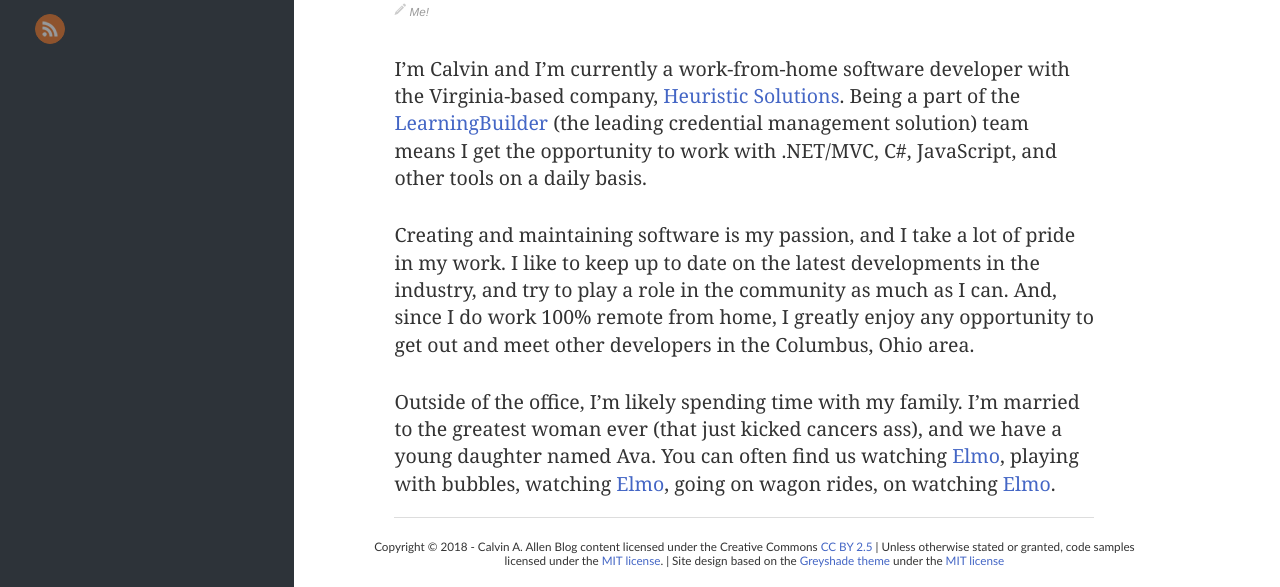
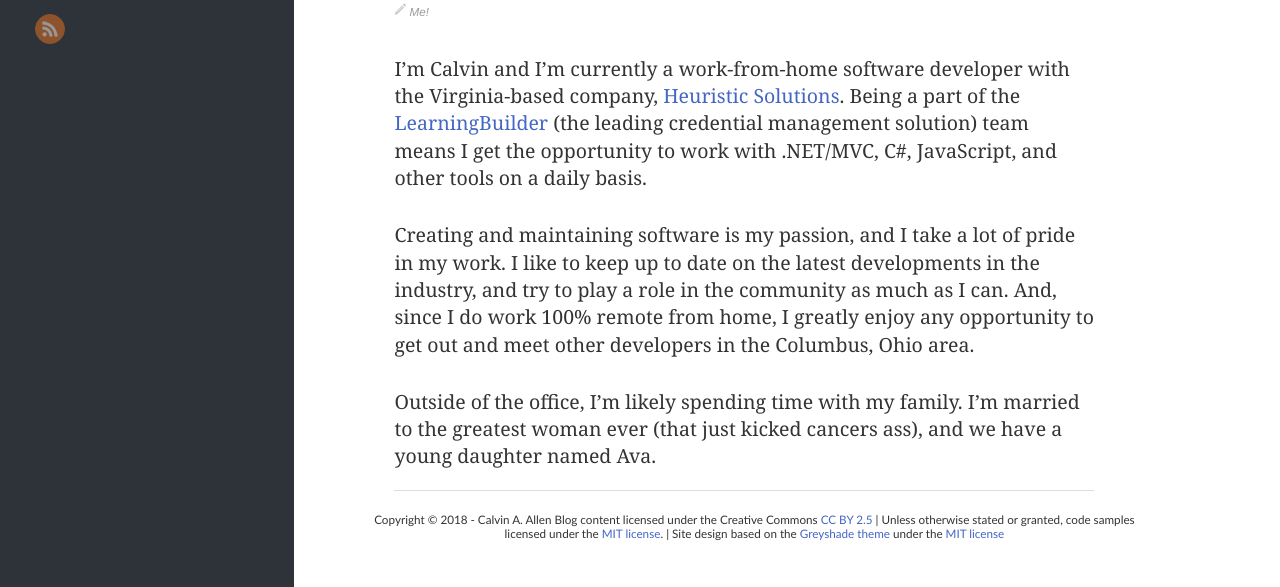
Before and after one commit to datpth19/calvinallen.net, a Jekyll site: the page built from about/index.md, in a window 1280 px wide and 1119 px high, cut to the strip 532-1119 px from the top of the window. Built offline with Jekyll 4.4.1, drawn with Linux system fonts in a browser that asks for light colours.

Commit message:
Removing some old items

```diff
--- a/about/index.md
+++ b/about/index.md
@@ -11,5 +11,4 @@ I'm Calvin and I'm currently a work-from-home software developer with the Virgin
 
 Creating and maintaining software is my passion, and I take a lot of pride in my work. I like to keep up to date on the latest developments in the industry, and try to play a role in the community as much as I can. And, since I do work 100% remote from home, I greatly enjoy any opportunity to get out and meet other developers in the Columbus, Ohio area.
 
-Outside of the office, I'm likely spending time with my family. I'm married to the greatest woman ever (that just kicked cancers ass), and we have a young daughter named Ava. You can often find us watching
-[Elmo](http://www.sesamestreet.org/muppets/elmo), playing with bubbles, watching [Elmo](http://www.sesamestreet.org/parents/theshow/episodes/elmos-world), going on wagon rides, on watching [Elmo](https://www.youtube.com/results?search_query=elmo).
+Outside of the office, I'm likely spending time with my family. I'm married to the greatest woman ever (that just kicked cancers ass), and we have a young daughter named Ava.
```
